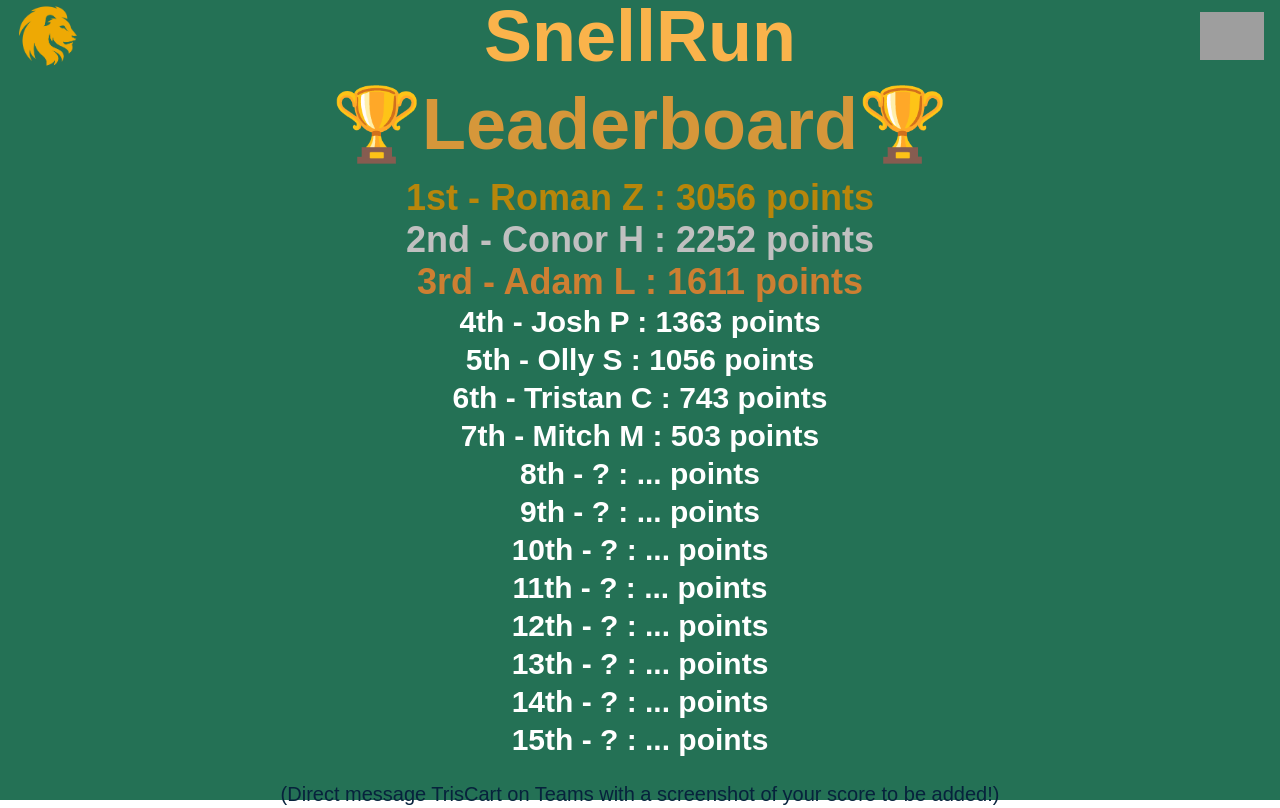
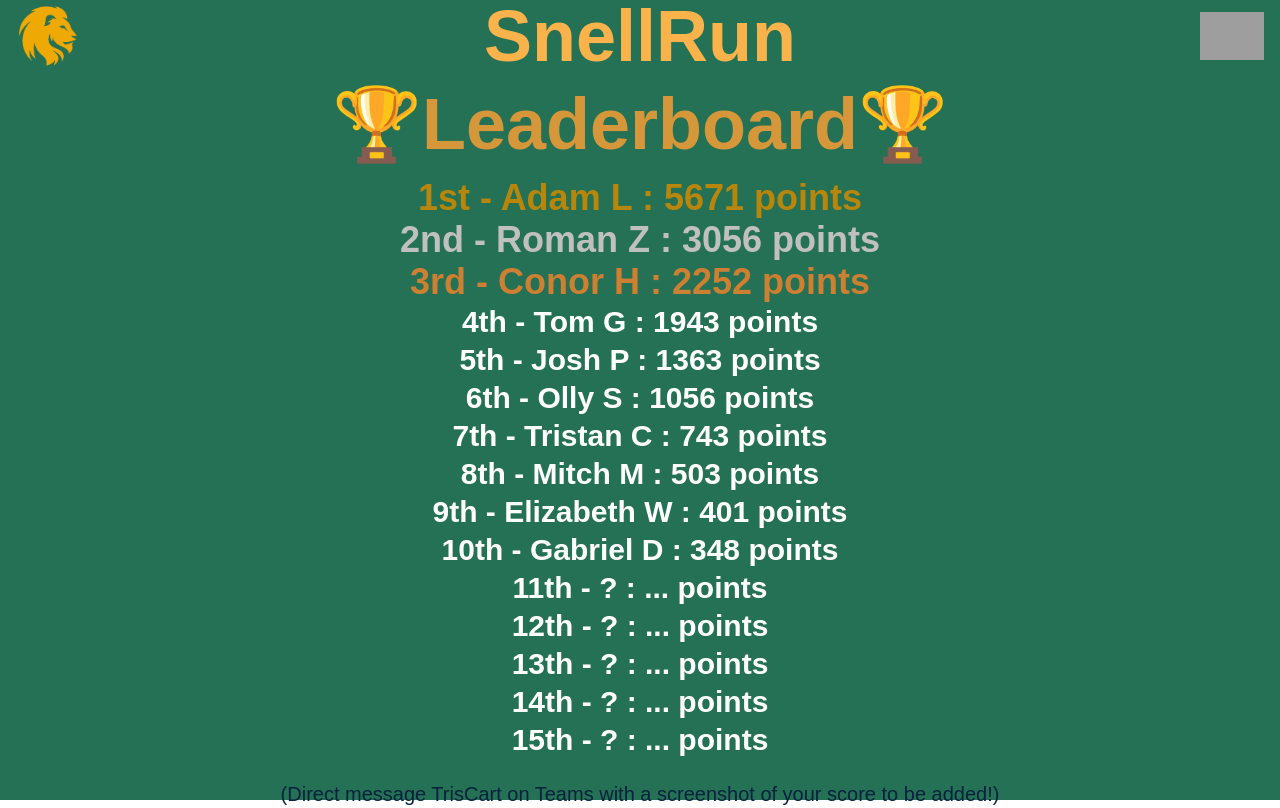
Before and after one commit to tristan-carter/SnellRun, a Next.js app: page /leaderboard in a window 1280 px wide. Built offline with nearby package versions, Linux system fonts and the light colour scheme; grey boxes are pictures that could not be loaded.

Commit message:
Update leaderboard.js

```diff
--- a/pages/leaderboard.js
+++ b/pages/leaderboard.js
@@ -9,13 +9,13 @@ import * as THREE from "three";
 import NavBar from '/components/navbar'
 
 const LeaderboardStats = [
-    { position: "4", name: "Josh P", score: "1363" },
-    { position: "5", name: "Olly S", score: "1056" },
-    { position: "6", name: "Tristan C", score: "743" },
-    { position: "7", name: "Mitch M", score: "503" },
-    { position: "8", name: "?", score: "..." },
-    { position: "9", name: "?", score: "..." },
-    { position: "10", name: "?", score: "..." },
+    { position: "4", name: "Tom G", score: "1943" },
+    { position: "5", name: "Josh P", score: "1363" },
+    { position: "6", name: "Olly S", score: "1056" },
+    { position: "7", name: "Tristan C", score: "743" },
+    { position: "8", name: "Mitch M", score: "503" },
+    { position: "9", name: "Elizabeth W", score: "401" },
+    { position: "10", name: "Gabriel D", score: "348" },
     { position: "11", name: "?", score: "..." },
     { position: "12", name: "?", score: "..." },
     { position: "13", name: "?", score: "..." },
@@ -38,13 +38,13 @@ export default function Leaderboard () {
                 <p className="mt-4 font-bold text-[#D6973A] text-4xl md:text-7xl">🏆Leaderboard🏆</p>
                 <ul className="mt-4" >
                     <li className="m-0.5 text-[#b8860b] text-3xl md:text-4xl font-bold text-center">
-                        1st - Roman Z :  3056 points
+                        1st - Adam L :  5671 points
                     </li>
                     <li className="m-0.5 text-[#c0c0c0] text-3xl md:text-4xl font-bold text-center">
-                        2nd - Conor H :  2252 points
+                        2nd - Roman Z :  3056 points
                     </li>
                     <li className="m-0.5 text-[#cd7f32] text-3xl md:text-4xl font-bold text-center">
-                        3rd - Adam L :  1611 points
+                        3rd - Conor H :  2252 points
                     </li>
                     {LeaderboardStats.map(User => <li className="m-0.5 text-white text-2xl md:text-3xl font-semibold text-center">
                         {User["position"]}th - {User["name"]} : {User["score"]} points
```
